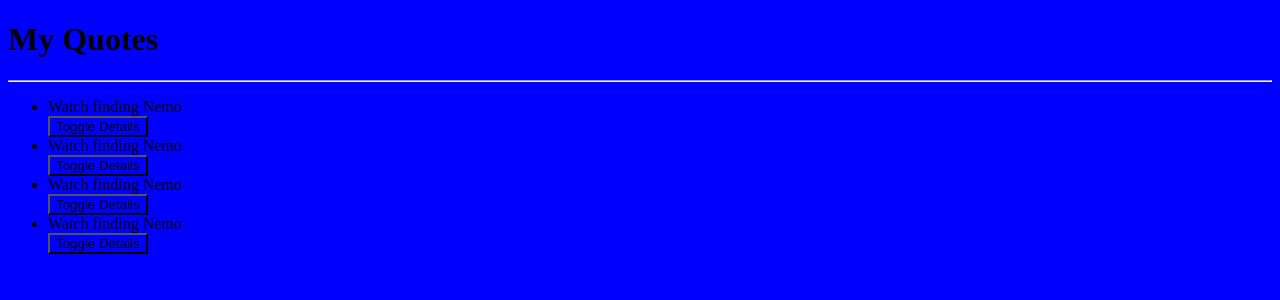
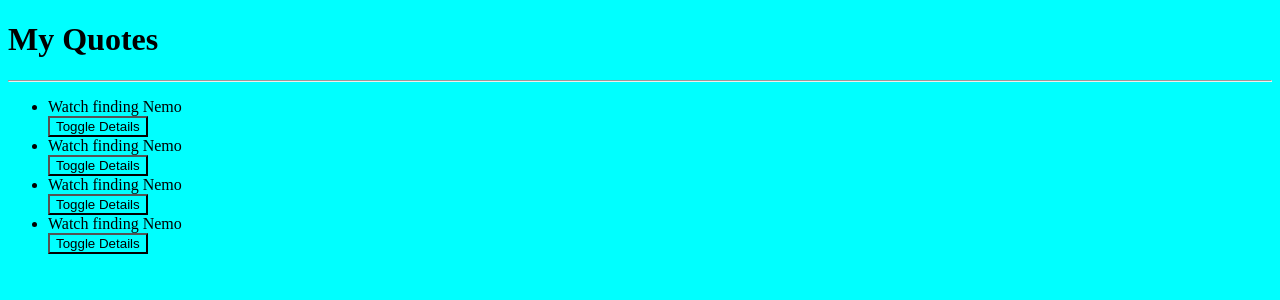
Before and after one commit to Parikirui/Quotes, an Angular app: page / in a window 1280 px wide. Shown: the top 300 px of the page. Built offline with nearby package versions, Linux system fonts and the light colour scheme.

Commit message:
changed the background color to cyan

```diff
--- a/src/styles.css
+++ b/src/styles.css
@@ -1,3 +1,3 @@
 *{
-    background-color: blue;
+    background-color: cyan;
 }
```
